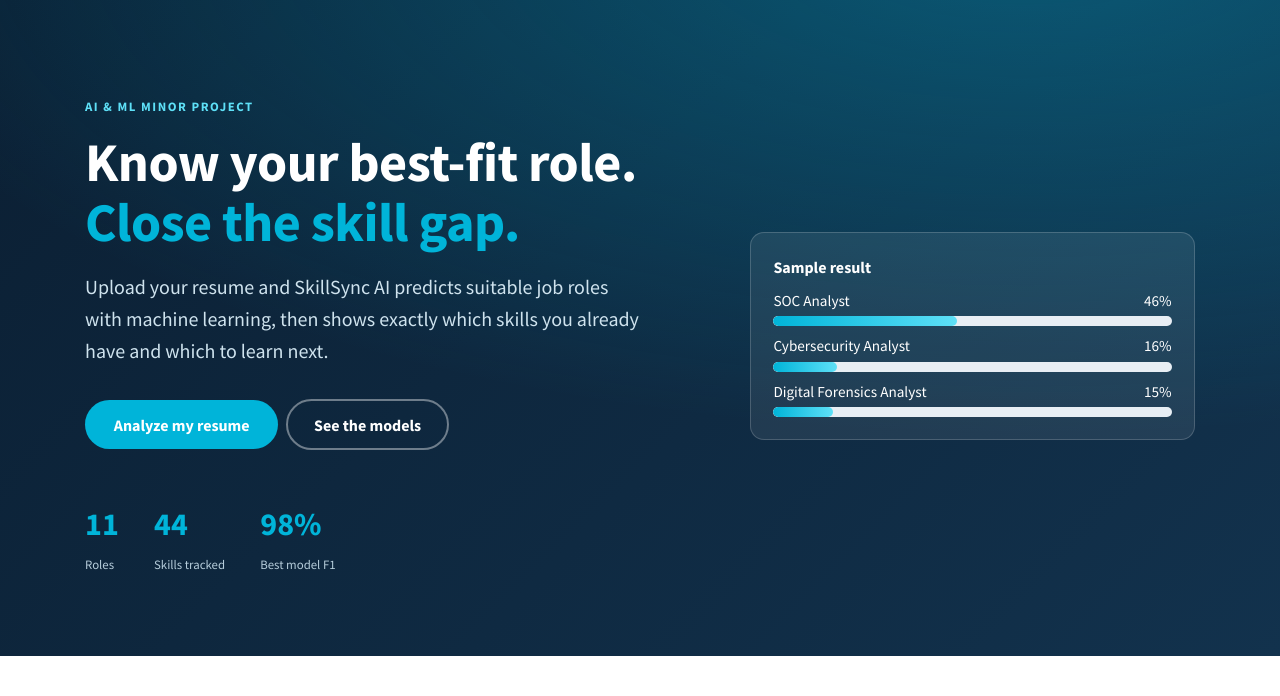
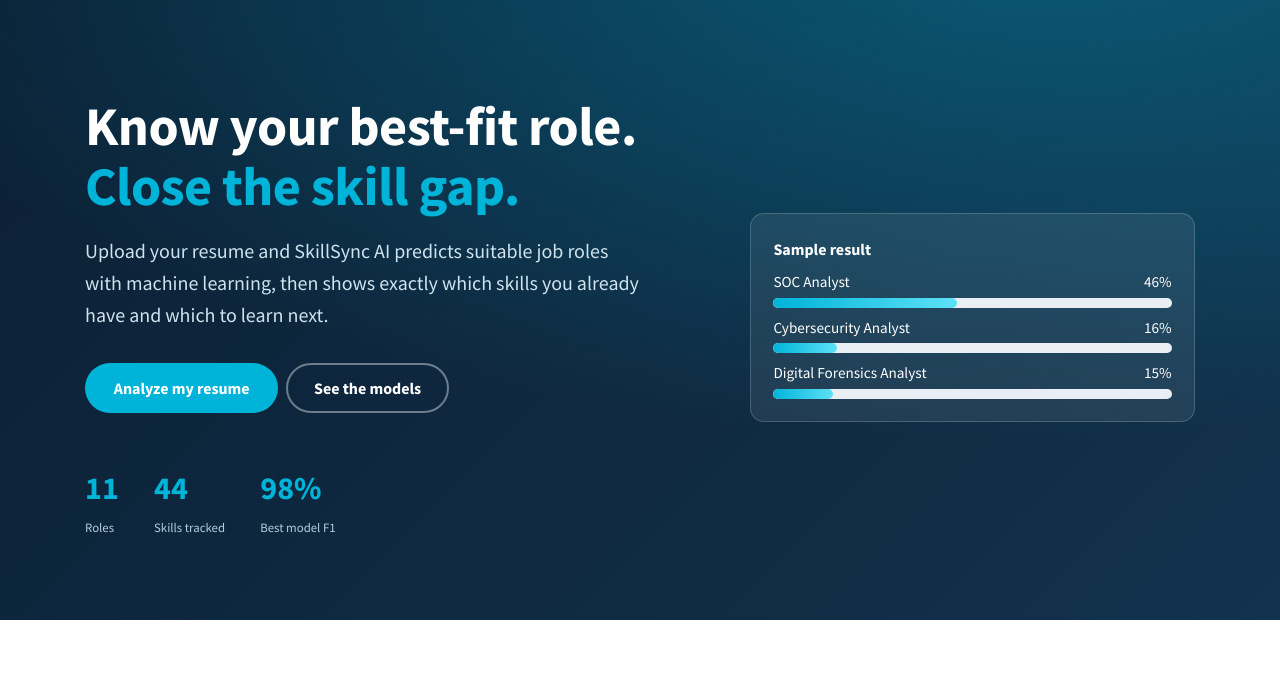
Before and after one commit to kv0011/skillsync-ai, a Flask app: page / in a window 1280 px wide. Shown: the part 64-760 px from the top of the page. Run offline with Flask 3, Linux system fonts and the light colour scheme; some libraries are stand-ins or nearby versions.

Commit message:
Update index.html

```diff
--- a/templates/index.html
+++ b/templates/index.html
@@ -27,7 +27,6 @@
 
 <header class="hero" id="top"><div class="container"><div class="row align-items-center">
  <div class="col-lg-7">
-  <p class="eyebrow" style="color:#5ee0f7">AI &amp; ML minor project</p>
   <h1>Know your best-fit role. <span>Close the skill gap.</span></h1>
   <p class="lead">Upload your resume and SkillSync AI predicts suitable job roles with machine learning, then shows exactly which skills you already have and which to learn next.</p>
   <a href="#analyzer" class="btn btn-brand mr-2">Analyze my resume</a><a href="#models" class="btn btn-ghost">See the models</a>
```
